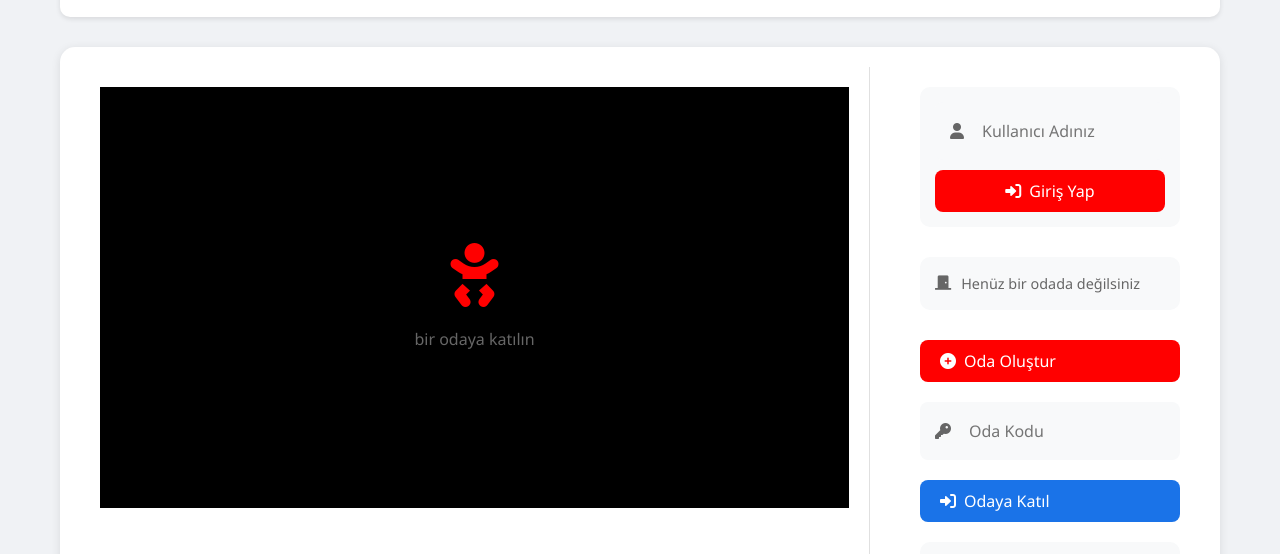
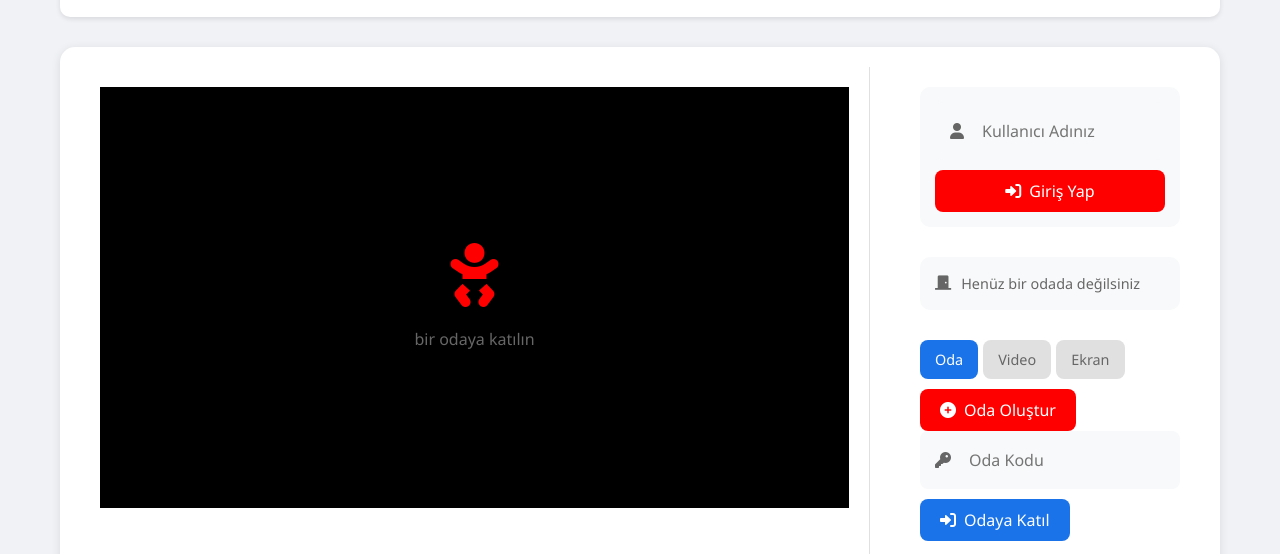
Before and after one commit to aliay4/movieto, a website: page public/index.html in a window 1280 px wide. Shown: the part 145-699 px from the top of the page. Drawn offline with nearby package versions, Linux system fonts and the light colour scheme; a script that the page names is missing.

Commit message:
Arayüz düzenlendi: Sohbet sağ tarafa alındı, ayarlar sekmeli yapıya dönüştürüldü

```diff
--- a/public/client.js
+++ b/public/client.js
@@ -1890,3 +1890,19 @@ if (navigator.mediaDevices && navigator.mediaDevices.getDisplayMedia) {
     document.getElementById('shareScreen').disabled = true;
     document.getElementById('shareScreen').title = 'Tarayıcınız ekran paylaşımını desteklemiyor';
 }
+
+// Ayarlar sekmesi için event listener'lar
+document.querySelectorAll('.settings-tab').forEach(tab => {
+    tab.addEventListener('click', () => {
+        // Aktif sekmeyi değiştir
+        document.querySelectorAll('.settings-tab').forEach(t => t.classList.remove('active'));
+        tab.classList.add('active');
+
+        // İlgili içeriği göster
+        const tabId = tab.getAttribute('data-tab');
+        document.querySelectorAll('.settings-content').forEach(content => {
+            content.style.display = 'none';
+        });
+        document.getElementById(tabId + 'Settings').style.display = 'block';
+    });
+});
--- a/public/index.html
+++ b/public/index.html
@@ -46,7 +46,16 @@
                     </div>
                 </div>
 
-                <div class="room-controls">
+                <!-- Ayarlar Sekmesi -->
+                <div class="settings-section">
+                    <div class="settings-tabs">
+                        <div class="settings-tab active" data-tab="room">Oda</div>
+                        <div class="settings-tab" data-tab="video">Video</div>
+                        <div class="settings-tab" data-tab="screen">Ekran</div>
+                    </div>
+
+                    <!-- Oda Ayarları -->
+                    <div class="settings-content" id="roomSettings">
                         <button id="createRoom" class="btn primary">
                             <i class="fas fa-plus-circle"></i>
                             Oda Oluştur
@@ -62,7 +71,10 @@
                                 Odaya Katıl
                             </button>
                         </div>
+                    </div>
 
+                    <!-- Video Ayarları -->
+                    <div class="settings-content" id="videoSettings" style="display: none;">
                         <div class="video-controls">
                             <div class="input-group">
                                 <i class="fab fa-youtube"></i>
@@ -73,11 +85,15 @@
                                 Videoyu Ayarla
                             </button>
                         </div>
+                    </div>
 
+                    <!-- Ekran Paylaşımı -->
+                    <div class="settings-content" id="screenSettings" style="display: none;">
                         <button id="shareScreen" class="btn primary">
                             <i class="fas fa-desktop"></i>
                             Ekranı Paylaş
                         </button>
+                    </div>
                 </div>
 
                 <!-- Sohbet Alanı -->
--- a/public/style.css
+++ b/public/style.css
@@ -83,9 +83,13 @@ header h1 {
 /* Sağ Panel */
 .side-panel {
     padding: 20px;
-    display: flex;
-    flex-direction: column;
+    display: grid;
+    grid-template-rows: auto auto 1fr;
     gap: 20px;
+    height: calc(100vh - 200px);
+    position: sticky;
+    top: 20px;
+    overflow-y: auto;
 }
 
 .room-info {
@@ -123,6 +127,38 @@ header h1 {
     justify-content: center;
 }
 
+/* Oda Kontrolleri */
+.room-controls {
+    display: flex;
+    flex-direction: column;
+    gap: 10px;
+    padding: 15px;
+    background: #f8f9fa;
+    border-radius: 10px;
+}
+
+/* Ayarlar Sekmesi */
+.settings-tabs {
+    display: flex;
+    gap: 5px;
+    margin-bottom: 10px;
+}
+
+.settings-tab {
+    padding: 8px 15px;
+    border-radius: 8px;
+    cursor: pointer;
+    background: #e0e0e0;
+    color: #666;
+    font-size: 0.9em;
+    transition: all 0.3s ease;
+}
+
+.settings-tab.active {
+    background: #1a73e8;
+    color: white;
+}
+
 /* Sohbet Alanı */
 .chat-container {
     flex: 1;
@@ -132,6 +168,7 @@ header h1 {
     margin-top: 20px;
     border-top: 1px solid #e0e0e0;
     padding-top: 20px;
+    min-height: 300px;
 }
 
 .chat-header {
@@ -144,8 +181,7 @@ header h1 {
 
 .chat-messages {
     flex: 1;
-    min-height: 300px;
-    max-height: 500px;
+    height: 300px;
     overflow-y: auto;
     padding: 15px;
     background: #f8f9fa;
@@ -332,19 +368,6 @@ input[type="range"]::-webkit-slider-thumb {
     cursor: pointer;
 }
 
-/* Oda Kontrolleri */
-.room-controls {
-    display: flex;
-    flex-direction: column;
-    gap: 20px;
-}
-
-.join-room {
-    display: flex;
-    flex-direction: column;
-    gap: 10px;
-}
-
 /* Bildirimler */
 .notification {
     position: fixed;
@@ -389,6 +412,8 @@ input[type="range"]::-webkit-slider-thumb {
     }
 
     .side-panel {
+        height: auto;
+        position: static;
         border-top: 1px solid #e0e0e0;
         border-right: none;
     }
```
Lines whose indentation alone changed are shown as unchanged.
